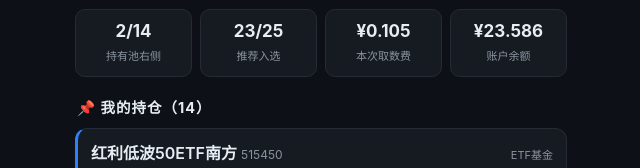
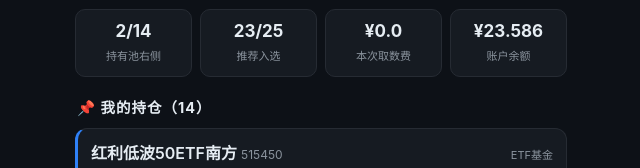
Before and after one commit to shinning-niki/trend-dashboard, a plain HTML site: page index.html in a window 1280 px wide. Shown: the part 315-483 px from the top of the page, 319-959 px from the left. Drawn offline with Linux system fonts and the light colour scheme.

Commit message:
deploy: 2026-11-27

```diff
--- a/index.html
+++ b/index.html
@@ -74,7 +74,7 @@
   <div class="stats">
     <div class="stat"><b>2/14</b><span>持有池右侧</span></div>
     <div class="stat"><b>23/25</b><span>推荐入选</span></div>
-    <div class="stat"><b>¥0.105</b><span>本次取数费</span></div>
+    <div class="stat"><b>¥0.0</b><span>本次取数费</span></div>
     <div class="stat"><b>¥23.586</b><span>账户余额</span></div>
   </div>
 
```
